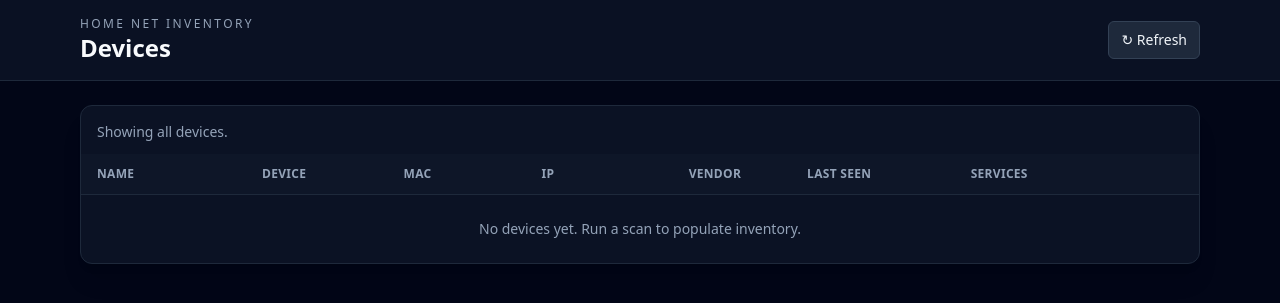
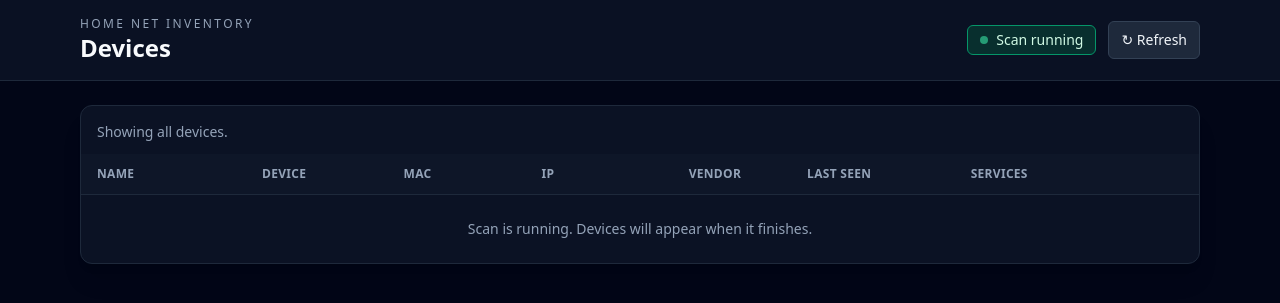
Before and after one commit to lgezelius/home-net-inventory, a FastAPI app: page /ui/devices in a window 1280 px wide. Shown: the top 303 px of the page. Run offline with FastAPI, Linux system fonts and the light colour scheme; data that the repository does not hold is empty; some libraries are stand-ins or nearby versions.

Commit message:
if /ui/devices has no devices to display, indicate if scan is running or not

```diff
--- a/app/main.py
+++ b/app/main.py
@@ -666,6 +666,13 @@ def create_app(*, start_scanner: bool = True, db_url: str | None = None) -> Fast
     @app.get("/ui/devices", response_class=HTMLResponse)
     def ui_devices(request: Request, db: Session = Depends(get_db), limit: int | None = None, partial: bool = False):
         devices = _serialize_devices(db, limit=limit)
+        st = app.state.scan_state
+        scan_status = {
+            "running": bool(st.get("running")),
+            "last_started": _dt_iso(st.get("last_started")),
+            "last_finished": _dt_iso(st.get("last_finished")),
+            "last_error": st.get("last_error"),
+        }
         template_name = "devices_table.html" if partial else "devices.html"
         return templates.TemplateResponse(
             template_name,
@@ -674,6 +681,7 @@ def create_app(*, start_scanner: bool = True, db_url: str | None = None) -> Fast
                 "devices": devices,
                 "limit": limit,
                 "title": "Devices",
+                "scan_status": scan_status,
             },
         )
 
--- a/templates/devices.html
+++ b/templates/devices.html
@@ -14,7 +14,13 @@
         <p class="text-xs uppercase tracking-[0.2em] text-slate-400">Home Net Inventory</p>
         <h1 class="text-2xl font-semibold text-slate-50">Devices</h1>
       </div>
-      <div class="flex items-center gap-2">
+      <div class="flex items-center gap-3">
+        {% if scan_status and scan_status.running %}
+        <span class="inline-flex items-center gap-2 rounded-md bg-emerald-900/50 border border-emerald-600 px-3 py-1 text-sm text-emerald-100">
+          <span class="h-2 w-2 rounded-full bg-emerald-400 animate-pulse"></span>
+          Scan running
+        </span>
+        {% endif %}
         <button
           class="inline-flex items-center gap-2 rounded-md border border-slate-700 bg-slate-800 px-3 py-2 text-sm font-medium text-slate-100 hover:border-slate-500 hover:bg-slate-700"
           hx-get="/ui/devices?partial=1&limit={{ limit }}"
--- a/templates/devices_table.html
+++ b/templates/devices_table.html
@@ -59,7 +59,11 @@
         {% if devices|length == 0 %}
         <tr>
           <td colspan="7" class="px-4 py-6 text-center text-slate-400 text-sm">
-            No devices yet. Run a scan to populate inventory.
+            {% if scan_status and scan_status.running %}
+              Scan is running. Devices will appear when it finishes.
+            {% else %}
+              No devices yet. Run a scan to populate inventory.
+            {% endif %}
           </td>
         </tr>
         {% endif %}
```
